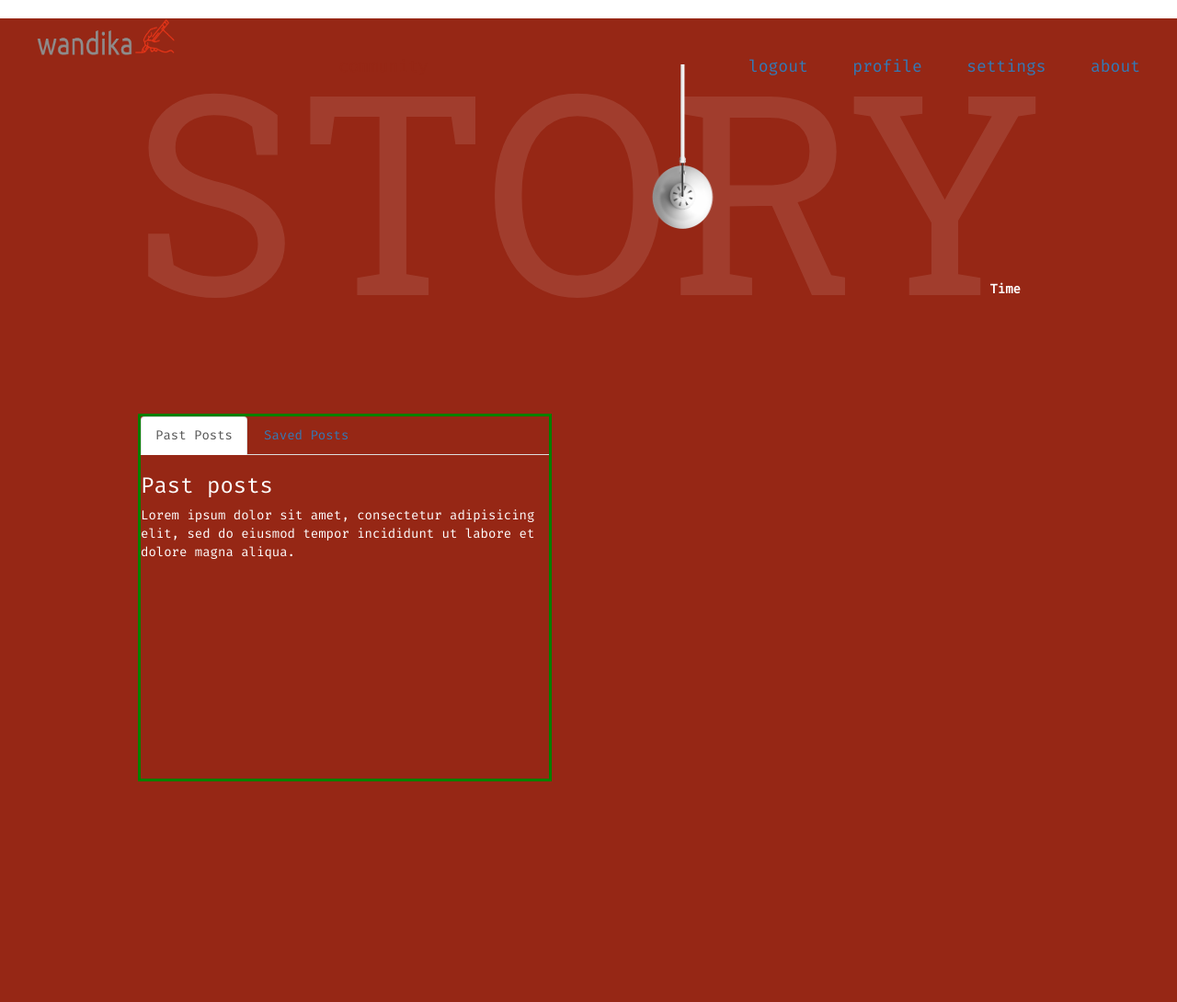
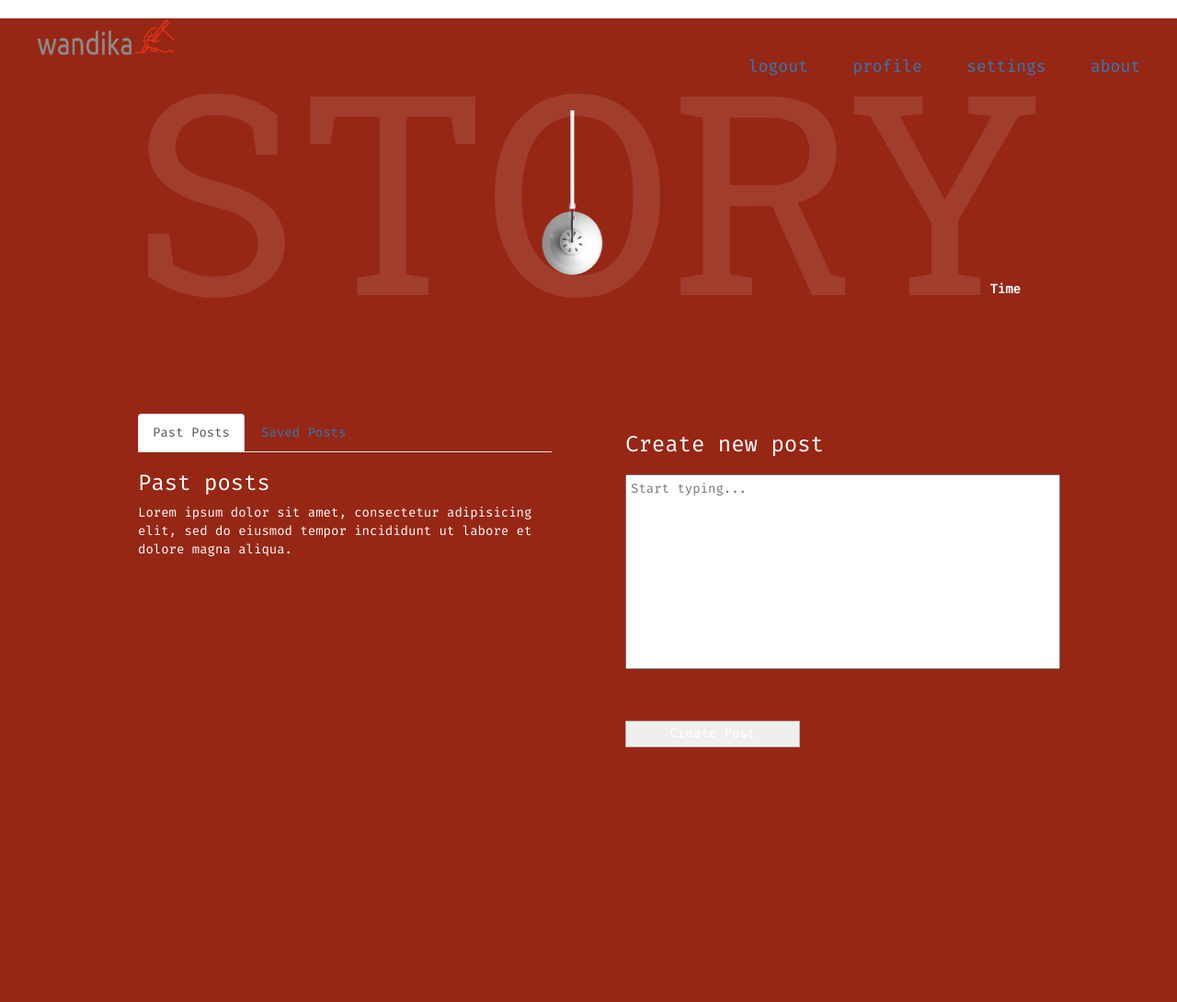
Before and after one commit to kesamercy/wandikaApp, a PHP site: page /profile.html in a window 1280 px wide. Shown: the top 1090 px of the page at 92% size. Run offline with PHP 8.4, Linux system fonts and the light colour scheme; some libraries are stand-ins or nearby versions; some web fonts are replaced.

Commit message:
Create new post stuff added to profile page

```diff
--- a/css/style.css
+++ b/css/style.css
@@ -275,8 +275,8 @@ body {
     width: 190px;
     height: 200px;
     position: relative;
-    top: -400px;
-    left: 650px;
+    top: -350px;
+    left: 530px;
 }
 
 .profilePage_pastContent {
@@ -325,7 +325,27 @@ body {
  width: 450px;
  height: 400px;
  top: 450px;
- border: 3px solid green;
+ /*border: 3px solid green;*/
+}
+
+.profile-create{
+  position: absolute;
+  right: 150px;
+  width: 450px;
+  height: 400px;
+  top: 450px;
+  /*border: 3px solid green;*/
+}
+.profile-create h3{
+  padding-bottom: 10px;
+  padding-top: -5px;
+}
+
+.post-form textarea{
+  color: black;
+  resize: none;
+  padding: 5px;
+  box-sizing: border-box;
 }
 
 
--- a/profile.html
+++ b/profile.html
@@ -48,7 +48,7 @@
 
         <img class="profilePage_clock" src="images\profilecassette.png" alt="clock">
 
-        <div  class="profile-tab">
+        <div class="profile-tab">
           <ul class="nav nav-tabs">
               <li class="active"><a data-toggle="tab" href="#past-posts">Past Posts</a></li>
               <li><a data-toggle="tab" href="#saved-posts">Saved Posts</a></li>
@@ -66,6 +66,17 @@
           </div>
         </div>
 
+        <div class="profile-create">
+             <h3> Create new post </h3>
+
+             <div class="post-form">
+                <form action="#" name="createPostForm" method="post">
+                    <textarea id="createPostText" placeholder="Start typing..." class="text" cols="53" rows ="10" name="createPostText"></textarea>
+                    <input type="submit" value="Create Post" class="submitButton">
+                </form>
+             </div>
+        </div>
+
     </div>
 
 </body>
```
